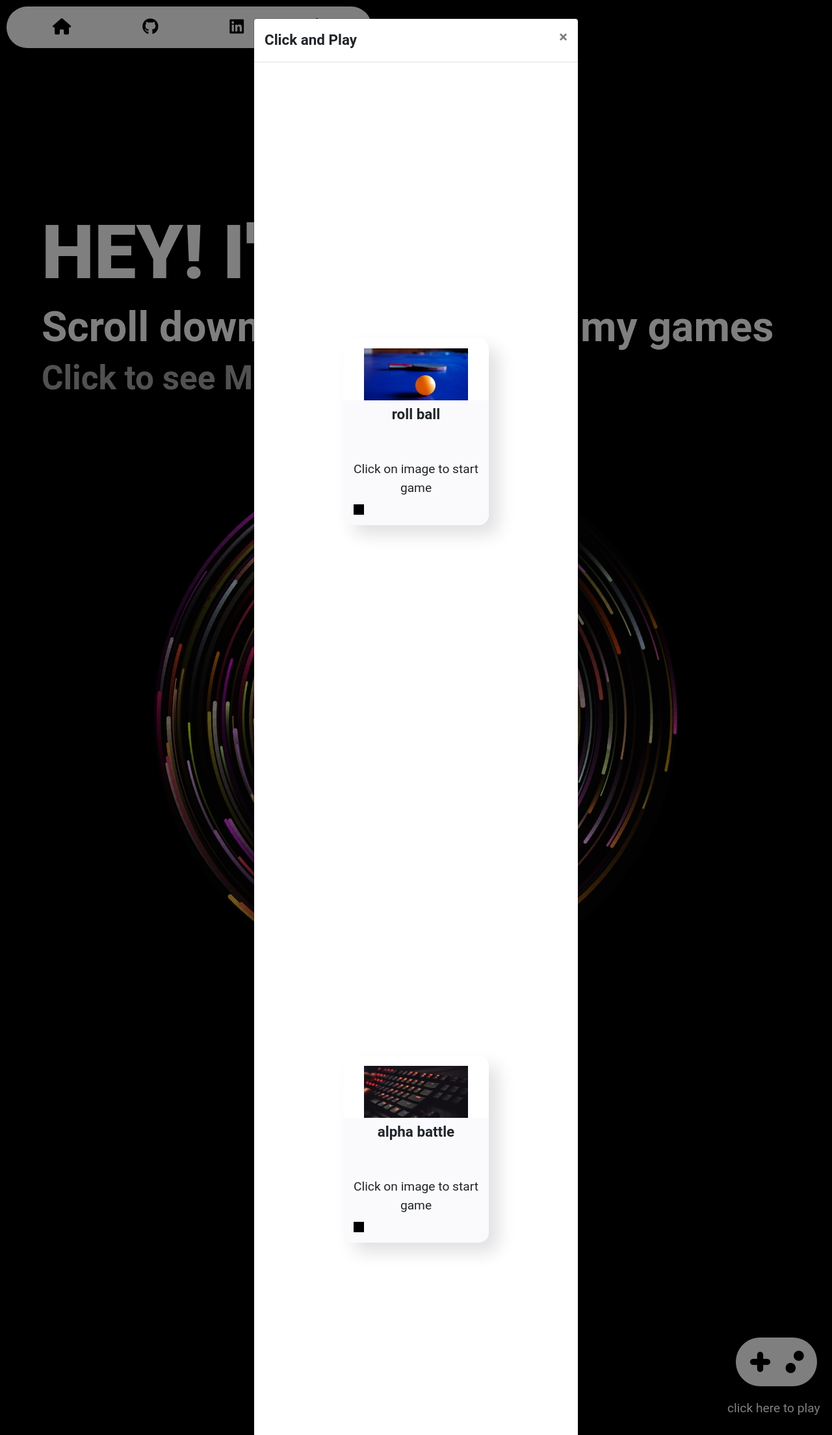
After one commit to adi112100/my_website_django, a Django app: page /livegame/ in a window 1280 px wide, after a click that opens the changed part. The commit adds this page. Shown: the whole page at 65% size. Run offline with Django 3.2, Linux system fonts and the light colour scheme; some libraries are stand-ins or nearby versions.

Commit message:
added live game projects

```diff
--- a/myprofile/urls.py
+++ b/myprofile/urls.py
@@ -19,6 +19,12 @@ from . import views
 urlpatterns = [
     path( '',views.index, name='index'),
     path( 'contact/',views.contactme, name='contactme'),
-    path( 'mlproject/', views.mlproject, name='mlproject')
+    path( 'mlproject/', views.mlproject, name='mlproject'),
+    path( 'livegame/', views.livegame, name='livegame'),
+    path( 'livegame/game1/', views.game1, name='game1'),
+    path( 'livegame/game2/', views.game2, name='game2'),
+    path( 'livegame/game3/', views.game3, name='game3')
+
+
 
 ]
--- a/myprofile/views.py
+++ b/myprofile/views.py
@@ -3,6 +3,7 @@ from django.http import HttpResponse
 from myprofile.models import Contact
 from django.contrib import messages
 from myprofile.information import lst
+from myprofile.information import gamelinks
 # Create your views here.
 
 
@@ -34,3 +35,17 @@ def mlproject(request):
 
     context = {'data' : lst}
     return render(request, 'project.html', context)
+
+def livegame(request):
+
+    context = {'data' : gamelinks}
+    return render(request, 'project1.html', context)
+
+def game1(request):
+    return render(request, 'game1.html')
+
+def game2(request):
+    return render(request, 'game2.html')
+
+def game3(request):
+    return render(request, 'game3.html')
--- a/static/canvas.js
+++ b/static/canvas.js
@@ -1,8 +1,8 @@
 var canvas = document.querySelector('canvas');
 var ctx = canvas.getContext("2d");
 
-canvas.height = screen.height;
-canvas.width = screen.width;
+canvas.height = window.innerHeight;
+canvas.width = window.innerWidth;
 
 var max_par = Math.min(parseInt(0.4*(canvas.width) ), 450);
 console.log(max_par)
--- /dev/null
+++ b/static/special.css
@@ -0,0 +1,144 @@
+body
+{
+  background-color:#f2f2f2;
+  font-family: 'RobotoDraft', 'Roboto', sans-serif;
+  -webkit-font-smoothing: antialiased;
+}
+
+*
+{
+  -webkit-box-sizing: border-box;
+  box-sizing: border-box;
+}
+
+h5
+{
+  margin:0px;
+  font-size:1.4em;
+  font-weight:700;
+}
+
+p
+{
+  font-size:12px;
+}
+
+.center
+{
+  height:50vh;
+  width:100%;
+  display: flex;
+  justify-content: center;
+  align-items: center;
+}
+
+/* End Non-Essential  */
+
+.property-card
+{
+  height:18em;
+  width:14em;
+  display:-webkit-box;
+  display:-ms-flexbox;
+  display:flex;
+  -webkit-box-orient:vertical;
+  -webkit-box-direction:normal;
+  -ms-flex-direction:column;
+  flex-direction:column;
+  position:relative;
+  -webkit-transition:all 0.4s cubic-bezier(0.645, 0.045, 0.355, 1);
+  -o-transition:all 0.4s cubic-bezier(0.645, 0.045, 0.355, 1);
+  transition:all 0.4s cubic-bezier(0.645, 0.045, 0.355, 1);
+  border-radius:16px;
+  overflow:hidden;
+  -webkit-box-shadow:  15px 15px 27px #e1e1e3, -15px -15px 27px #ffffff;
+  box-shadow:  15px 15px 27px #e1e1e3, -15px -15px 27px #ffffff;
+}
+/* ^-- The margin bottom is necessary for the drop shadow otherwise it gets clipped in certain cases. */
+
+/* Top Half of card, image. */
+
+.property-image
+{
+  height:6em;
+  width:14em;
+  padding:1em 2em;
+  position:Absolute;
+  top:0px;
+  -webkit-transition:all 0.4s cubic-bezier(0.645, 0.045, 0.355, 1);
+  -o-transition:all 0.4s cubic-bezier(0.645, 0.045, 0.355, 1);
+  transition:all 0.4s cubic-bezier(0.645, 0.045, 0.355, 1);
+
+  background-size:cover;
+  background-repeat:no-repeat;
+}
+
+/* Bottom Card Section */
+
+.property-description
+{
+  background-color: #FAFAFC;
+  height:12em;
+  width:14em;
+  position:absolute;
+  bottom:0em;
+  -webkit-transition:all 0.4s cubic-bezier(0.645, 0.045, 0.355, 1);
+  -o-transition:all 0.4s cubic-bezier(0.645, 0.045, 0.355, 1);
+  transition:all 0.4s cubic-bezier(0.645, 0.045, 0.355, 1);
+  padding: 0.5em 1em;
+  text-align:center;
+}
+
+/* Social Icons */
+
+.property-social-icons
+{
+  width:1em;
+  height:1em;
+  background-color:black;
+  position:absolute;
+  bottom:1em;
+  left:1em;
+  -webkit-transition:all 0.4s cubic-bezier(0.645, 0.045, 0.355, 1);
+  -o-transition:all 0.4s cubic-bezier(0.645, 0.045, 0.355, 1);
+  transition:all 0.4s cubic-bezier(0.645, 0.045, 0.355, 1);
+}
+
+/* Property Cards Hover States */
+
+.property-card:hover .property-description
+{
+  height:0em;
+  padding:0px 1em;
+}
+.property-card:hover .property-image
+{
+  height:18em;
+}
+
+.property-card:hover .property-social-icons
+{
+  background-color:white;
+}
+
+.property-card:hover .property-social-icons:hover
+{
+  background-color:blue;
+  cursor:pointer;
+}
+
+.property-image-title
+{
+text-align:center;
+position:Relative;
+top:30%;
+opacity:0;
+transition:all 0.4s cubic-bezier(0.645, 0.045, 0.355, 1) 0.2s;
+color:black;
+font-size:1.2em;
+}
+
+.property-card:hover .property-image-title
+{
+opacity:1;
+}
--- /dev/null
+++ b/static/stylee2.js
@@ -0,0 +1,177 @@
+// One of my first <canvas> experiments, woop! :D
+var looper=0
+
+var SCREEN_WIDTH = window.innerWidth;
+var SCREEN_HEIGHT = window.innerHeight;
+
+var RADIUS = 200;
+
+var RADIUS_SCALE = 1;
+var RADIUS_SCALE_MIN = 1;
+var RADIUS_SCALE_MAX = 5;
+
+var QUANTITY = 200;
+
+var canvas;
+var context;
+var particles;
+
+var mouseX = SCREEN_WIDTH * 0.5;
+var mouseY = SCREEN_HEIGHT * 0.5;
+var mouseIsDown = false;
+
+if(SCREEN_WIDTH <=1000) {
+   QUANTITY = 100;
+
+}
+
+if(SCREEN_WIDTH>1000)
+{
+    RADIUS = 400;
+}
+
+
+function init() {
+
+  canvas = document.getElementById( 'world' );
+
+  if (canvas && canvas.getContext) {
+		context = canvas.getContext('2d');
+
+		// Register event listeners
+		window.addEventListener('mousemove', documentMouseMoveHandler, false);
+		window.addEventListener('mousedown', documentMouseDownHandler, false);
+		window.addEventListener('mouseup', documentMouseUpHandler, false);
+		document.addEventListener('touchstart', documentTouchStartHandler, false);
+		document.addEventListener('touchmove', documentTouchMoveHandler, false);
+		window.addEventListener('resize', windowResizeHandler, false);
+
+		createParticles();
+
+		windowResizeHandler();
+
+		setInterval( loop, 1000 / 60 );
+	}
+}
+
+function createParticles() {
+	particles = [];
+
+	for (var i = 0; i < QUANTITY; i++) {
+		var particle = {
+			size: 1,
+			position: { x: mouseX, y: mouseY },
+			offset: { x: 0, y: 0 },
+			shift: { x: mouseX, y: mouseY },
+			speed: 0.01+Math.random()*0.04,
+			targetSize: 1,
+			fillColor: '#' + (Math.random() * 0x404040 + 0xaaaaaa | 0).toString(16),
+			orbit: RADIUS*.5 + (RADIUS * .5 * Math.random())
+		};
+
+		particles.push( particle );
+	}
+}
+
+function documentMouseMoveHandler(event) {
+	mouseX = event.clientX - (window.innerWidth - SCREEN_WIDTH) * .5;
+	mouseY = event.clientY - (window.innerHeight - SCREEN_HEIGHT) * .5;
+}
+
+function documentMouseDownHandler(event) {
+	mouseIsDown = true;
+}
+
+function documentMouseUpHandler(event) {
+	mouseIsDown = false;
+}
+
+function documentTouchStartHandler(event) {
+	if(event.touches.length == 1) {
+		event.preventDefault();
+
+		mouseX = event.touches[0].pageX - (window.innerWidth - SCREEN_WIDTH) * .5;;
+		mouseY = event.touches[0].pageY - (window.innerHeight - SCREEN_HEIGHT) * .5;
+	}
+}
+
+function documentTouchMoveHandler(event) {
+	if(event.touches.length == 1) {
+		event.preventDefault();
+
+		mouseX = event.touches[0].pageX - (window.innerWidth - SCREEN_WIDTH) * .5;;
+		mouseY = event.touches[0].pageY - (window.innerHeight - SCREEN_HEIGHT) * .5;
+	}
+}
+
+function windowResizeHandler() {
+	SCREEN_WIDTH = window.innerWidth;
+	SCREEN_HEIGHT = window.innerHeight;
+
+	canvas.width = SCREEN_WIDTH;
+	canvas.height = SCREEN_HEIGHT;
+}
+
+function loop() {
+
+	if( mouseIsDown ) {
+		RADIUS_SCALE += ( RADIUS_SCALE_MAX - RADIUS_SCALE ) * (0.015);
+	}
+	else {
+		RADIUS_SCALE -= ( RADIUS_SCALE - RADIUS_SCALE_MIN ) * (0.015);
+	}
+
+	RADIUS_SCALE = Math.min( RADIUS_SCALE, RADIUS_SCALE_MAX );
+
+  if(looper >=1000)
+    {
+      looper=0;
+      context.fillStyle = 'rgba(0,0,0,1)';
+		  context.fillRect(0, 0, context.canvas.width, context.canvas.height);
+    }
+  looper++;
+
+
+	context.fillStyle = 'rgba(0,0,0,0.1)';
+		 context.fillRect(0, 0, context.canvas.width, context.canvas.height);
+
+	for (i = 0, len = particles.length; i < len; i++) {
+		var particle = particles[i];
+
+		var lp = { x: particle.position.x, y: particle.position.y };
+
+		// Rotation
+		particle.offset.x += particle.speed;
+		particle.offset.y += particle.speed;
+
+		// Follow mouse with some lag
+		particle.shift.x += ( mouseX - particle.shift.x) * (particle.speed);
+		particle.shift.y += ( mouseY - particle.shift.y) * (particle.speed);
+
+		// Apply position
+		particle.position.x = particle.shift.x + Math.cos(i + particle.offset.x) * (particle.orbit*RADIUS_SCALE);
+		particle.position.y = particle.shift.y + Math.sin(i + particle.offset.y) * (particle.orbit*RADIUS_SCALE);
+
+		// Limit to screen bounds
+		particle.position.x = Math.max( Math.min( particle.position.x, SCREEN_WIDTH ), 0 );
+		particle.position.y = Math.max( Math.min( particle.position.y, SCREEN_HEIGHT ), 0 );
+
+		particle.size += ( particle.targetSize - particle.size ) * 0.05;
+
+		if( Math.round( particle.size ) == Math.round( particle.targetSize ) ) {
+			particle.targetSize = 1 + Math.random() * 7;
+		}
+
+		context.beginPath();
+		context.fillStyle = particle.fillColor;
+		context.strokeStyle = particle.fillColor;
+		context.lineWidth = particle.size;
+		context.moveTo(lp.x, lp.y);
+		context.lineTo(particle.position.x, particle.position.y);
+		context.stroke();
+		context.arc(particle.position.x, particle.position.y, particle.size/2, 0, Math.PI*2, true);
+		context.fill();
+	}
+}
+
+window.onload = init;
--- /dev/null
+++ b/templates/project1.html
@@ -0,0 +1,227 @@
+{% load static %}
+{% static "" as baseUrl%}
+<!DOCTYPE html>
+<html lang="en">
+
+<head>
+    <meta charset="UTF-8">
+    <meta name="viewport" content="width=device-width, initial-scale=1.0">
+    <link rel="stylesheet" href="https://stackpath.bootstrapcdn.com/bootstrap/4.5.0/css/bootstrap.min.css"
+        integrity="sha384-9aIt2nRpC12Uk9gS9baDl411NQApFmC26EwAOH8WgZl5MYYxFfc+NcPb1dKGj7Sk" crossorigin="anonymous">
+    <link rel="stylesheet" href="{% static 'special.css' %}">
+    <title>Live Game</title>
+</head>
+<style>
+    body {
+        background-color: #000000;
+        padding: 0;
+        margin: 0;
+        overflow: hidden;
+    }
+
+    * {
+        margin: 0;
+        padding: 0;
+        background-origin: content-box;
+
+    }
+
+    .abc {
+        position: absolute;
+        top: 20rem;
+        left: 5vw;
+        color: white;
+        pointer-events: none;
+    }
+
+    .abc h1 {
+        font-size: 9vw;
+        font-weight: 900;
+
+    }
+
+    .abc h2 {
+        font-size: 5vw;
+        font-weight: 750;
+    }
+
+    .abc h3 {
+        font-size: 4vw;
+        font-weight: 700;
+        color: rgba(219, 219, 219, 0.747);
+    }
+
+    .coll {
+        border: 2px solid rgb(231, 231, 231);
+    }
+
+    .container {
+        background-color: rgb(231, 231, 231);
+    }
+
+
+
+    .project_title {
+        text-align: center;
+        font-size: 40px;
+        font-weight: 700;
+
+    }
+
+    .nav {
+        position: absolute;
+        top: 10px;
+        left: 10px;
+        background-color: rgb(255, 255, 255);
+        border-radius: 40px;
+
+    }
+
+    .navbar {
+
+        list-style-type: none;
+        margin: 0px;
+    }
+
+    .navbar li {
+        margin: 5px 25px 5px 25px;
+        display: inline-block;
+    }
+
+    .navbar li a {
+        transition-duration: 500ms;
+        text-decoration: none;
+        color: rgb(0, 0, 0);
+        font-weight: 800;
+        font-size: 25px;
+
+    }
+
+    @media only screen and (min-width: 1000px) {
+
+        .navbar li a {
+
+            padding: 20px;
+            margin: 10px;
+
+        }
+    }
+
+    .navbar li a:hover {
+        text-decoration: underline;
+        font-size: 50px;
+        transition-duration: 500ms;
+        color: rgb(109, 109, 109);
+    }
+
+    .modelbtn {
+        position: absolute;
+        bottom: 10px;
+        right: 10px;
+    }
+</style>
+
+<body>
+
+    <div class="nav">
+        <ul class="navbar">
+            <li><a href="/"> <i class="fas fa-home"></i></a></li>
+            <li><a href="https://github.com/adi112100" target="_blank"> <i class="fab fa-github"></i> </a></li>
+            <li><a href="https://www.linkedin.com/in/aditya-morankar-488b2b182/?originalSubdomain=in" target="_blank">
+                    <i class="fab fa-linkedin"></i> </a></li>
+            <li><a href="https://www.kaggle.com/aditya112100" target="_blank"><i class="fab fa-kaggle"></i></a></li>
+        </ul>
+    </div>
+    <div class="abc">
+        <h1>HEY! I'm Aditya</h1>
+        <h2>Scroll down to view and play my games</h2>
+        <h3>Click to see Magic!!</h3>
+    </div>
+
+    <canvas id='world'></canvas>
+
+
+    <div class="modelbtn">
+        <button type="button" class="btn btn-link" data-toggle="modal" data-target="#exampleModalCenter">
+            <i class="fas fa-gamepad" style="color: white; font-size: 100px;"></i>
+        </button>
+        <p style="color: white; font-size: larger;">click here to play</p>
+    </div>
+
+
+    <!-- Modal -->
+    <div class="modal fade" id="exampleModalCenter" tabindex="-1" role="dialog"
+        aria-labelledby="exampleModalCenterTitle" aria-hidden="true">
+        <div class="modal-dialog modal-dialog-centered" role="document">
+            <div class="modal-content">
+                <div class="modal-header">
+                    <h5 class="modal-title" id="exampleModalLongTitle">Click and Play</h5>
+                    <button type="button" class="close" data-dismiss="modal" aria-label="Close">
+                        <span aria-hidden="true">&times;</span>
+                    </button>
+                </div>
+                <div class="modal-body">
+
+
+                    {% for data in data %}
+
+                    <div class="center">
+                        <div class="property-card">
+
+                            <a href="{{data.link}}">
+                                <div class="property-image"
+                                    style="background-image:url('{{baseUrl}}{{data.image}}');">
+
+                                    <div class="property-image-title">
+                                        <!-- Optional <h5>Card Title</h5> If you want it, turn on the CSS also. -->
+                                    </div>
+                                </div>
+                            </a>
+                            <div class="property-description">
+                                <h5>{{data.title}}</h5>
+                                <br>
+                                <br>
+                                <p style="font-size: larger; margin-top: 10px;">Click on image to start game</p>
+                            </div>
+
+                            <a href="{{data.link}}">
+                                <div class="property-social-icons">
+                                    <!-- I would usually put multipe divs inside here set to flex. Some people might use Ul li. Multiple Solutions -->
+                                </div>
+                            </a>
+                        </div>
+                    </div>
+
+                    {% endfor %}
+
+
+
+
+
+                </div>
+                <div class="modal-footer">
+                    <p>-by aditya morankar</p>
+                </div>
+            </div>
+        </div>
+    </div>
+
+
+
+
+
+
+    <script src="{% static 'stylee2.js' %}"></script>
+    <script src="https://kit.fontawesome.com/8a6b92cc3d.js" crossorigin="anonymous"></script>
+    <script src="https://code.jquery.com/jquery-3.5.1.slim.min.js"
+        integrity="sha384-DfXdz2htPH0lsSSs5nCTpuj/zy4C+OGpamoFVy38MVBnE+IbbVYUew+OrCXaRkfj"
+        crossorigin="anonymous"></script>
+    <script src="https://cdn.jsdelivr.net/npm/popper.js@1.16.0/dist/umd/popper.min.js"
+        integrity="sha384-Q6E9RHvbIyZFJoft+2mJbHaEWldlvI9IOYy5n3zV9zzTtmI3UksdQRVvoxMfooAo"
+        crossorigin="anonymous"></script>
+    <script src="https://stackpath.bootstrapcdn.com/bootstrap/4.5.0/js/bootstrap.min.js"
+        integrity="sha384-OgVRvuATP1z7JjHLkuOU7Xw704+h835Lr+6QL9UvYjZE3Ipu6Tp75j7Bh/kR0JKI"
+        crossorigin="anonymous"></script>
+</body>
+
+</html>
```
Also changed, not shown: myprofile/information.py (+18 -0 lines), templates/game1.html (added, +11 -0 lines), templates/game2.html (added, +11 -0 lines), templates/game3.html (added, +11 -0 lines), templates/index.html (+3 -4 lines), static/keyboard.jpg (added), static/roll.jpg (added), static/shoot.jpg (added), static/solar.jpg (added), static/sort.png (added).
